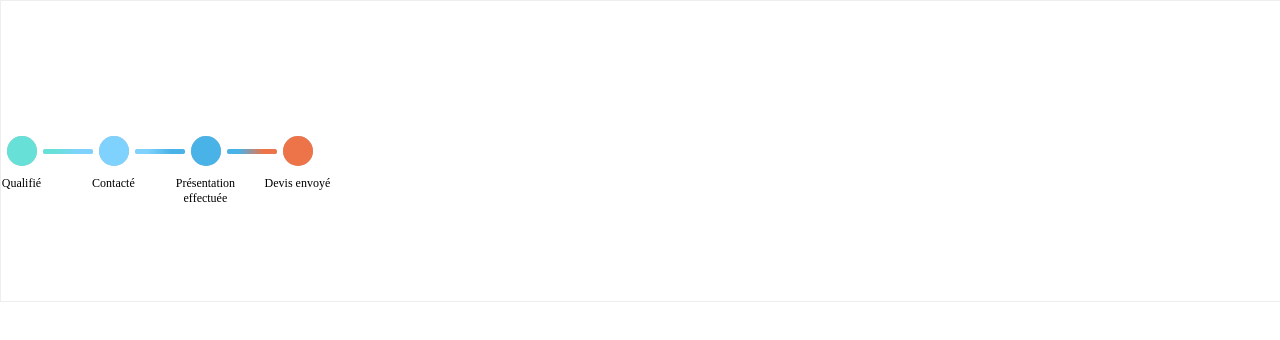
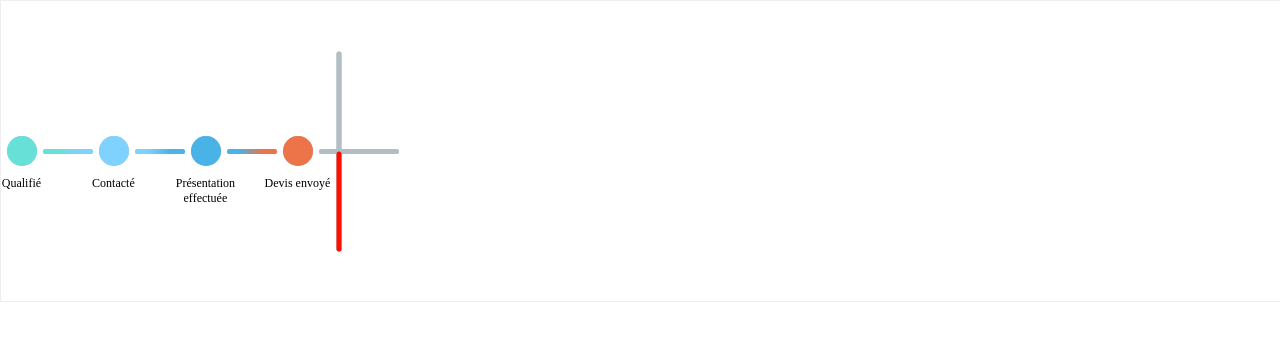
Before and after one commit to kanounfoued/auto-stepper-animation, a React app: page / in a window 1280 px wide. Shown: the top 340 px of the page. Built offline with nearby package versions, Linux system fonts and the light colour scheme.

Commit message:
:lipstick: integrate the Direction component into the app

```diff
--- a/src/screen/App/index.tsx
+++ b/src/screen/App/index.tsx
@@ -3,11 +3,12 @@ import { states } from '../../constant/states';
 import { AppContainer, ViewContainer } from './style';
 import STATE_TYPE from '../../declaration_types/State';
 import InitialSteps from '../../component/InitialSteps';
+import Direction from '../../component/Direction';
 
 interface IPropTypes {}
 
 const App: FC<IPropTypes> = () => {
-  const [state, setState] = useState<STATE_TYPE>({ status: 'businessProposal', points: 40 });
+  const [state, setState] = useState<STATE_TYPE>({ status: 'lost', points: 100 });
 
   const updateState = (state: STATE_TYPE) => {
     setState(state);
@@ -17,6 +18,7 @@ const App: FC<IPropTypes> = () => {
     <AppContainer>
       <ViewContainer>
         <InitialSteps state={state} />
+        <Direction state={state} />
       </ViewContainer>
     </AppContainer>
   );
```
